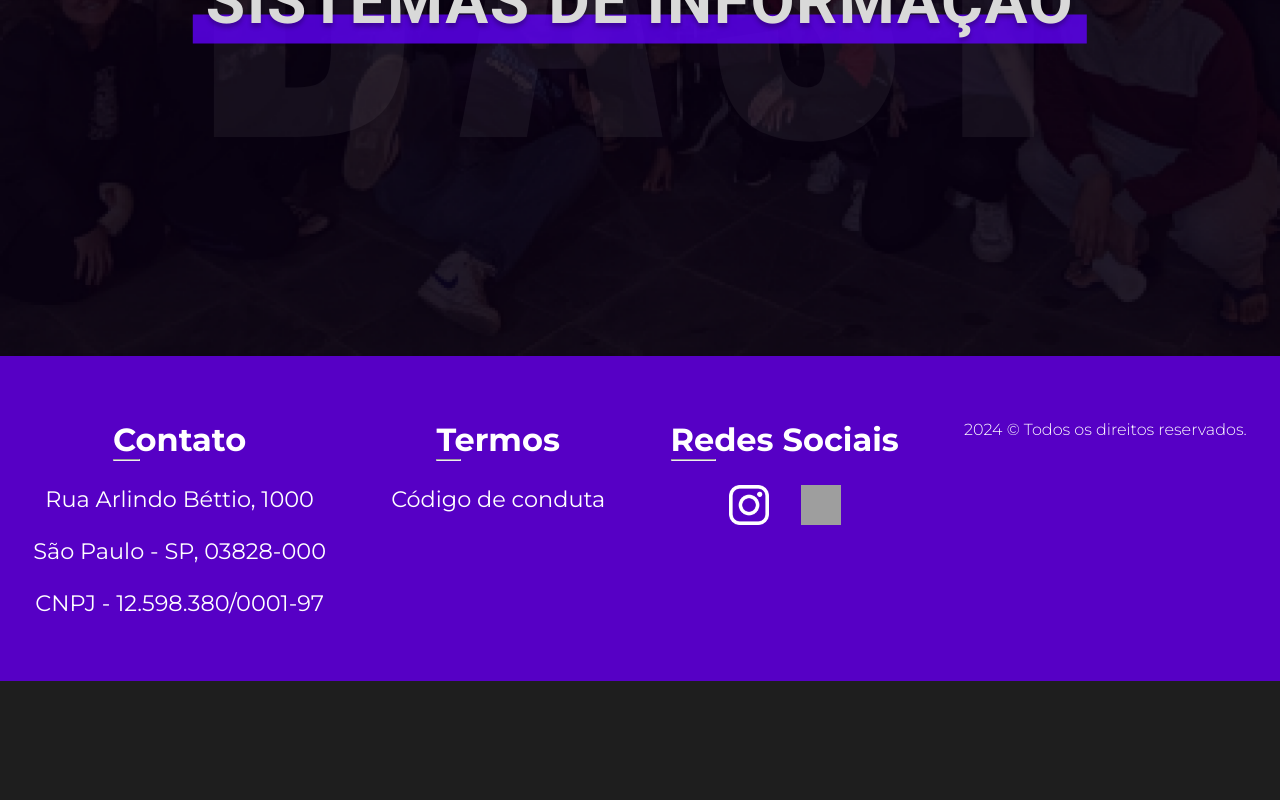
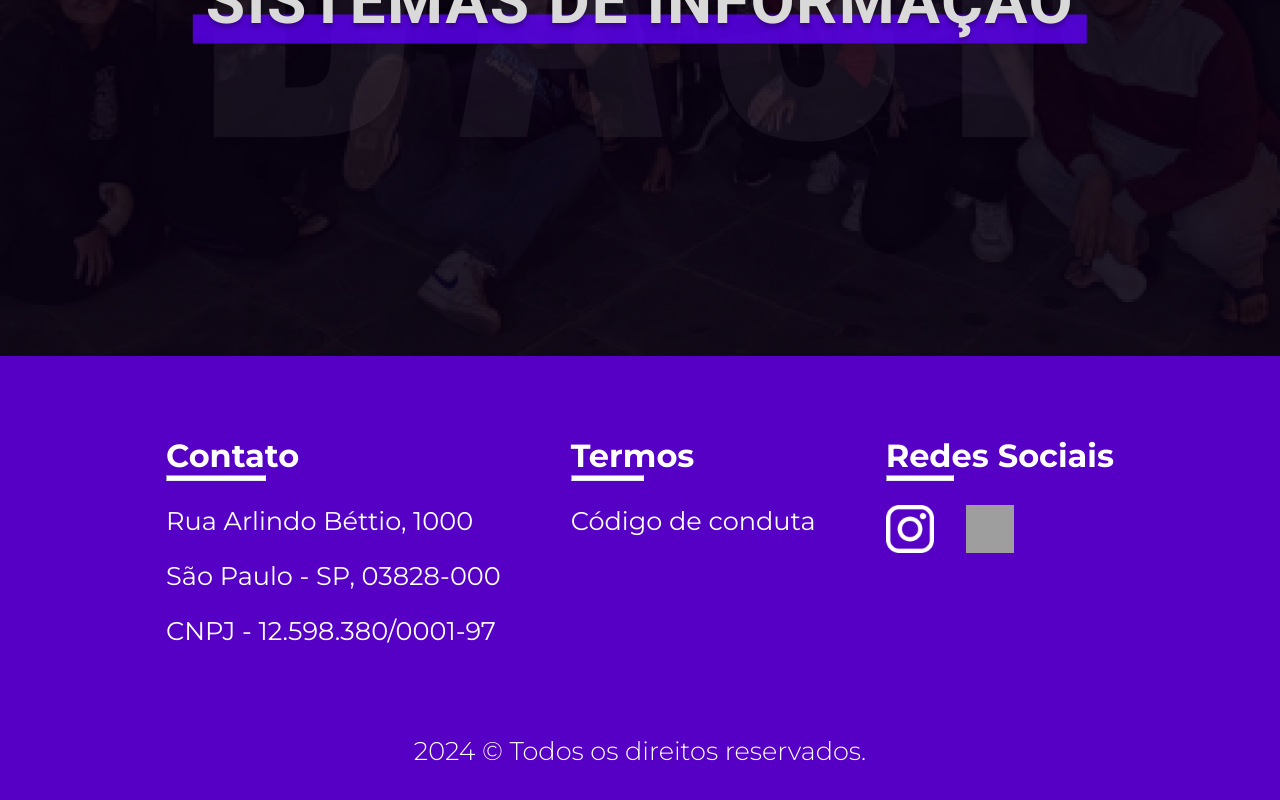
Before and after one commit to DiretorTI-DASIUSP/SiteDasi, a Next.js app: page / in a window 1280 px wide. Shown: the part 444-1244 px from the top of the page. Before the commit the page ends 1125 px from the top, so only its background shows below. Built offline with nearby package versions, Linux system fonts and the light colour scheme; grey boxes are pictures that could not be loaded.

Commit message:
fix: Desktop Footer Suggestions

```diff
--- a/src/components/Footer.jsx
+++ b/src/components/Footer.jsx
@@ -55,7 +55,8 @@ const Title = styled.div`
   }
 
   hr {
-    width: 20%;
+    width: 30%;
+    height: .35em;
     background-color: white;
   }
 `
@@ -77,7 +78,13 @@ const Block = styled.div`
     }
 
     @media screen and (min-width: 768px){
-      align-items: center;
+      align-items: left;
+    }
+
+    @media screen and (min-width: 1024px){
+      p {
+        font-size: 1.6rem;
+      }
     }
 
 
@@ -95,17 +102,27 @@ const TextosFooter = styled.div`
 
     @media screen and (min-width: 1024px){
       flex-direction:row;
-      justify-content:space-evenly;
+      justify-content: space-evenly;
+      text-align: left;
+      padding: 5em 10em 10em;
     }
 `;
 
 const Imagens = styled.div`
+
   display: flex;
   /* Estilos relacionados a imagens, usei displayflex para organizar as 2 imagens. */
   flex-direction: row;
   gap: 2em;
+
   img {
     width: 2.5em;
+  }
+
+  @media screen and (min-width: 1024px){
+    img{
+      width: 3em;
+    }
   }
 `;
 
@@ -113,13 +130,20 @@ const Imagens = styled.div`
 const MsgDireitos = styled.div`
 
   p {
+    /* Estilos relacionados a MsgDireitos, para melhor leitura/execução do código */
     text-align: center;
-
-    /* Estilos relacionados a MsgDireitos, para melhor leitura/execução do código */
-
-    font-size: 1rem;
+    font-size: 1.2rem;
     color: white;
     font-family: "Montserrat", sans-serif;
     font-weight: 300;
   }
+
+  @media screen and (min-width: 1024px){
+    position: absolute;
+    width: calc(100% - 10em); // 100% - padding horizontal
+    bottom: 2.5em;
+    p {
+      font-size: 1.6rem;
+    }
+  }
 `;
```
